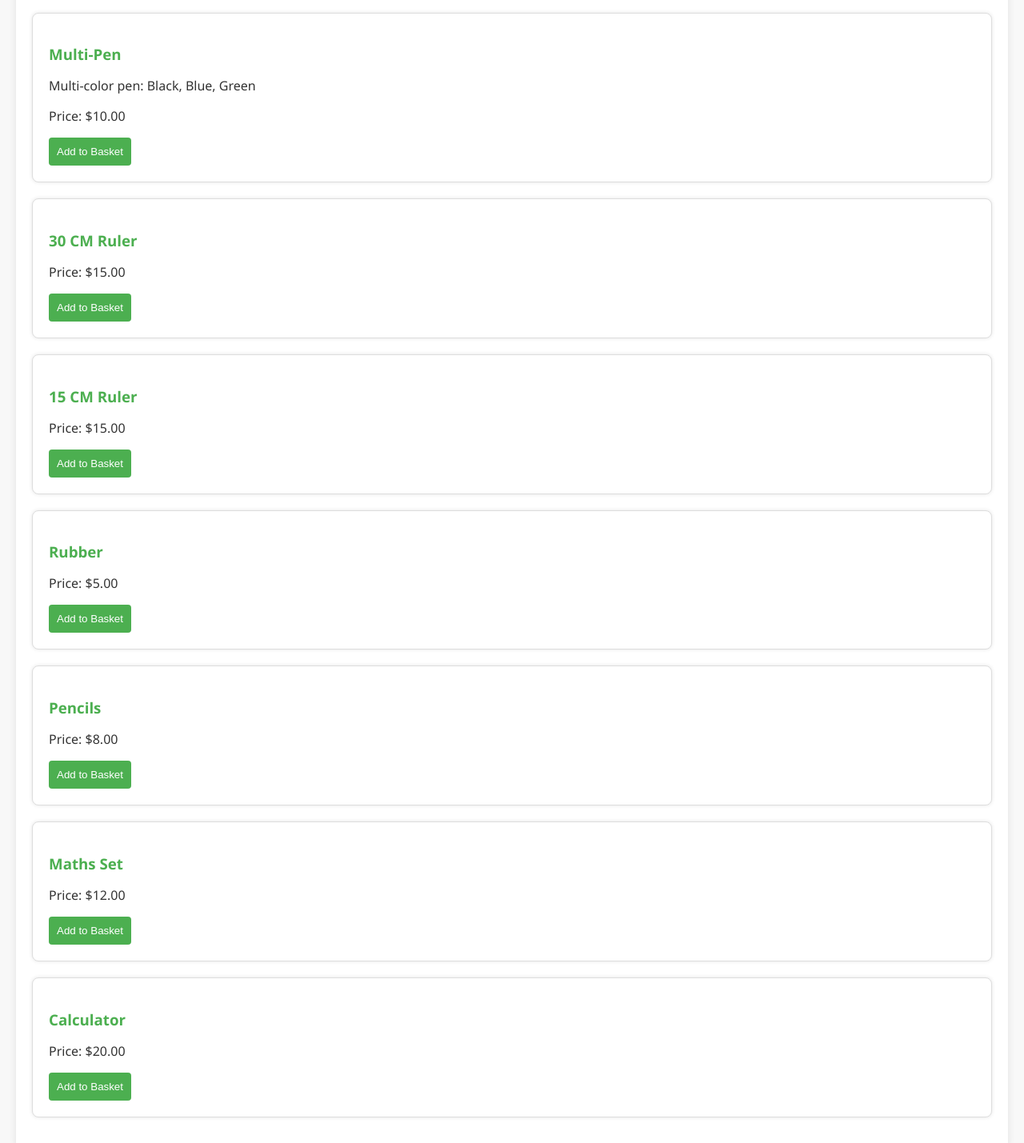
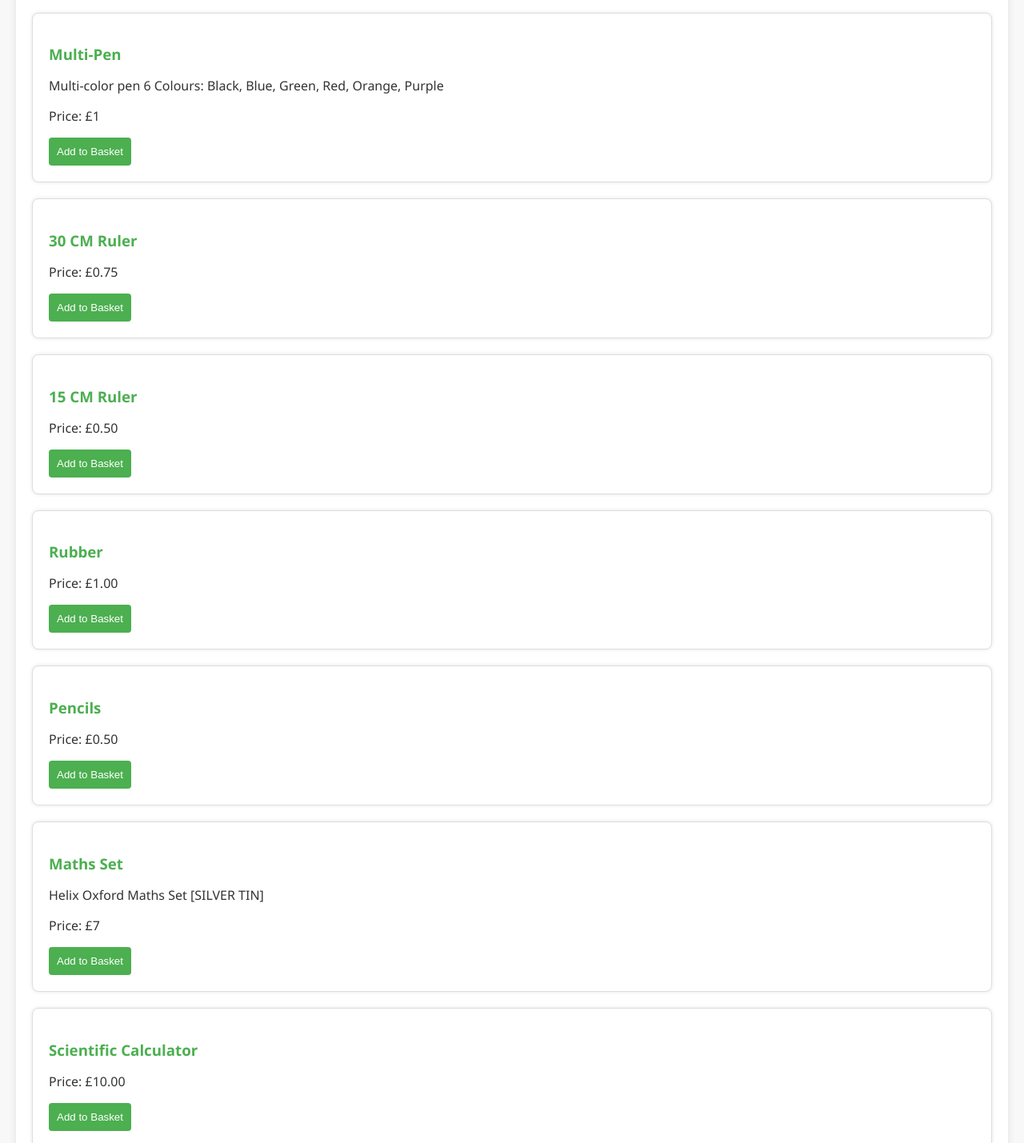
Before and after one commit to CodeTestGroup/shop, a plain HTML site: page index.html in a window 1280 px wide. Shown: the part 440-1869 px from the top of the page at 80% size. Drawn offline with Linux system fonts and the light colour scheme.

Commit message:
Update index.html

```diff
--- a/index.html
+++ b/index.html
@@ -141,44 +141,45 @@
         <h2 style="color: #4caf50;">Products</h2>
         <div class="product" id="product1">
             <h3>Multi-Pen</h3>
-            <p>Multi-color pen: Black, Blue, Green</p>
-            <p>Price: $10.00</p>
+            <p>Multi-color pen 6 Colours: Black, Blue, Green, Red, Orange, Purple</p>
+            <p>Price: £1</p>
             <button onclick="addToBasket('Multi-Pen', 10.00)">Add to Basket</button>
         </div>
 
         <div class="product" id="product2">
             <h3>30 CM Ruler</h3>
-            <p>Price: $15.00</p>
+            <p>Price: £0.75</p>
             <button onclick="addToBasket('30 CM Ruler', 15.00)">Add to Basket</button>
         </div>
 
         <div class="product" id="product3">
             <h3>15 CM Ruler</h3>
-            <p>Price: $15.00</p>
+            <p>Price: £0.50</p>
             <button onclick="addToBasket('15 CM Ruler', 15.00)">Add to Basket</button>
         </div>
 
         <div class="product" id="product4">
             <h3>Rubber</h3>
-            <p>Price: $5.00</p>
+            <p>Price: £1.00</p>
             <button onclick="addToBasket('Rubber', 5.00)">Add to Basket</button>
         </div>
 
         <div class="product" id="product5">
             <h3>Pencils</h3>
-            <p>Price: $8.00</p>
+            <p>Price: £0.50</p>
             <button onclick="addToBasket('Pencils', 8.00)">Add to Basket</button>
         </div>
 
         <div class="product" id="product6">
             <h3>Maths Set</h3>
-            <p>Price: $12.00</p>
+            <p>Helix Oxford Maths Set [SILVER TIN]</p>
+            <p>Price: £7</p>
             <button onclick="addToBasket('Maths Set', 12.00)">Add to Basket</button>
         </div>
 
         <div class="product" id="product7">
-            <h3>Calculator</h3>
-            <p>Price: $20.00</p>
+            <h3>Scientific Calculator</h3>
+            <p>Price: £10.00</p>
             <button onclick="addToBasket('Calculator', 20.00)">Add to Basket</button>
         </div>
     </section>
@@ -210,7 +211,7 @@
     <script>
         function addToBasket(productName, price) {
             var listItem = document.createElement("li");
-            listItem.innerHTML = productName + " - $" + price.toFixed(2);
+            listItem.innerHTML = productName + " - £" + price.toFixed(2);
             document.getElementById("basket").appendChild(listItem);
         }
 
```
